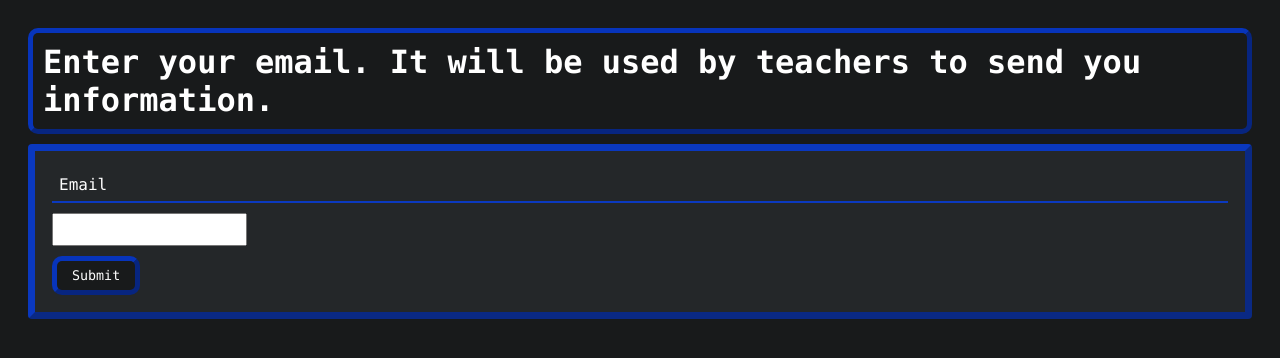
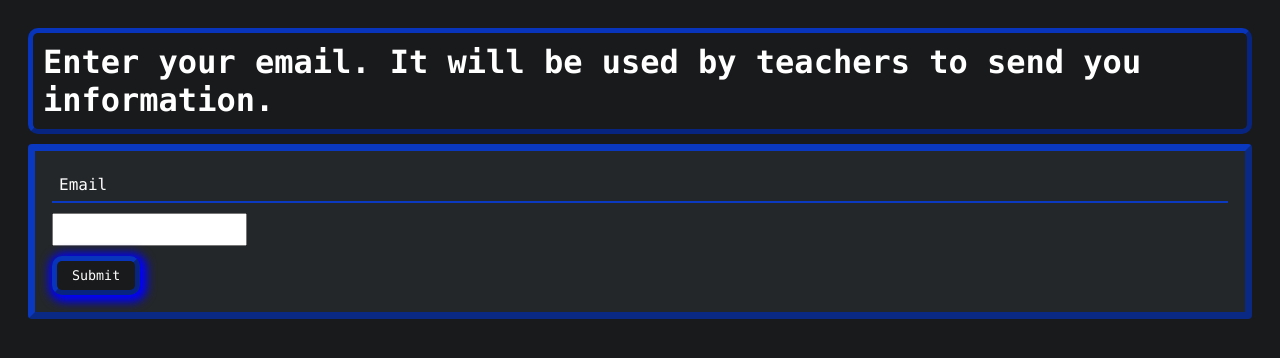
Before and after one commit to stefanap98/WEB, a PHP site: page /reg_email.php in a window 1280 px wide. Shown: the top 358 px of the page. Run offline with PHP 8.4, Linux system fonts and the light colour scheme; a user stored in the database is signed in.

Commit message:
Update index.css

```diff
--- a/index.css
+++ b/index.css
@@ -165,6 +165,6 @@ input[type="submit"]:hover, button:hover, input[type="button"]:hover{
 	width: 96%;
 }
 
-input[type="button"], button {
+input[type="button"], button, input[type="submit"] {
 	box-shadow: 2px 2px 10px 5px blue;
 }
```
